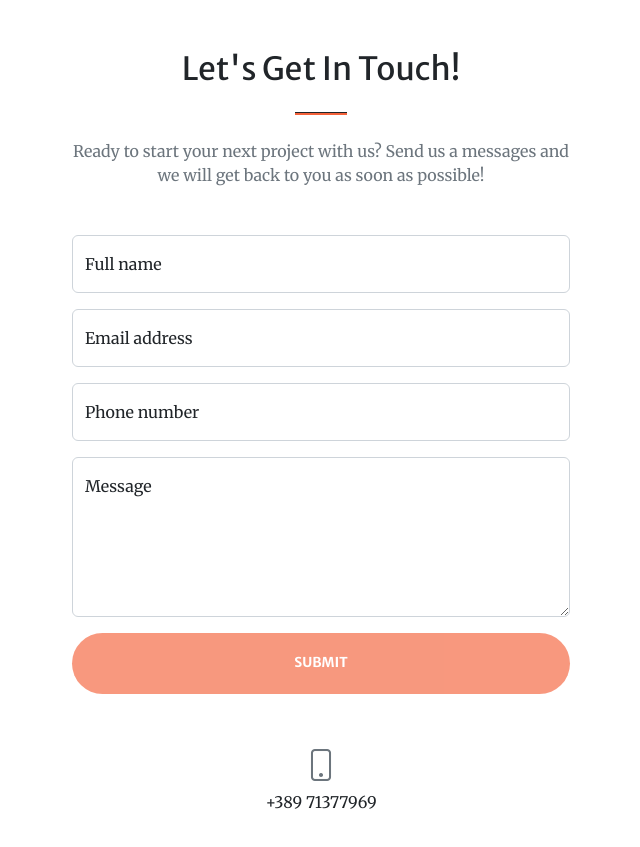
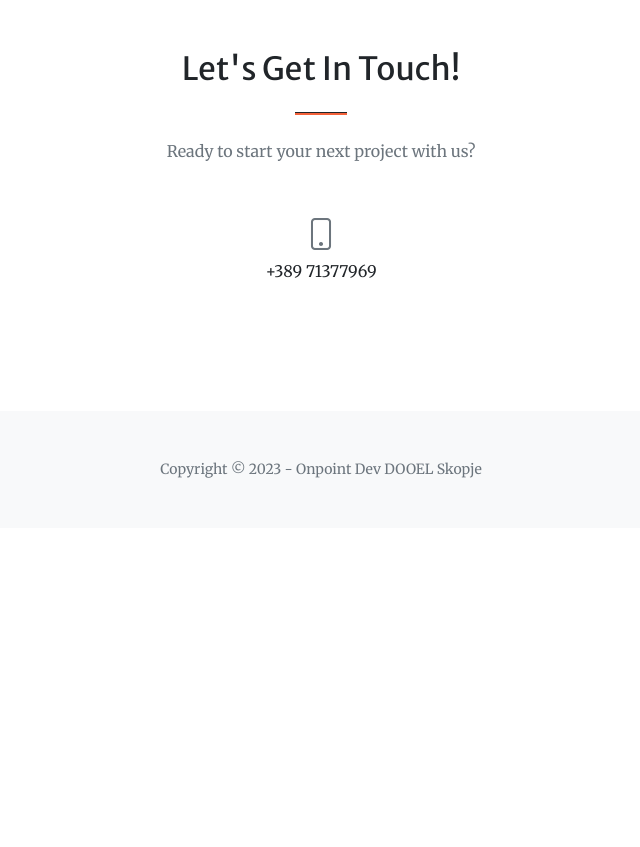
Before and after one commit to SanjaRisteska/onpointdev.github.io, a plain HTML site: page index.html in a window 1280 px wide. Shown: the part 2240-3087 px from the top of the page, without its empty margins (319-959 px from the left). After the commit the page ends 2768 px from the top, so only its background shows below. Drawn offline with nearby package versions, Linux system fonts and the light colour scheme; some packages are replaced by stand-ins of ours; a script that the page names is missing.

Commit message:
Update index.html

```diff
--- a/index.html
+++ b/index.html
@@ -123,61 +123,7 @@
                     <div class="col-lg-8 col-xl-6 text-center">
                         <h2 class="mt-0">Let's Get In Touch!</h2>
                         <hr class="divider" />
-                        <p class="text-muted mb-5">Ready to start your next project with us? Send us a messages and we will get back to you as soon as possible!</p>
-                    </div>
-                </div>
-                <div class="row gx-4 gx-lg-5 justify-content-center mb-5">
-                    <div class="col-lg-6">
-                        <!-- * * * * * * * * * * * * * * *-->
-                        <!-- * * SB Forms Contact Form * *-->
-                        <!-- * * * * * * * * * * * * * * *-->
-                        <!-- This form is pre-integrated with SB Forms.-->
-                        <!-- To make this form functional, sign up at-->
-                        <!-- https://startbootstrap.com/solution/contact-forms-->
-                        <!-- to get an API token!-->
-                        <form id="contactForm" data-sb-form-api-token="API_TOKEN">
-                            <!-- Name input-->
-                            <div class="form-floating mb-3">
-                                <input class="form-control" id="name" type="text" placeholder="Enter your name..." data-sb-validations="required" />
-                                <label for="name">Full name</label>
-                                <div class="invalid-feedback" data-sb-feedback="name:required">A name is required.</div>
-                            </div>
-                            <!-- Email address input-->
-                            <div class="form-floating mb-3">
-                                <input class="form-control" id="email" type="email" placeholder="name@example.com" data-sb-validations="required,email" />
-                                <label for="email">Email address</label>
-                                <div class="invalid-feedback" data-sb-feedback="email:required">An email is required.</div>
-                                <div class="invalid-feedback" data-sb-feedback="email:email">Email is not valid.</div>
-                            </div>
-                            <!-- Phone number input-->
-                            <div class="form-floating mb-3">
-                                <input class="form-control" id="phone" type="tel" placeholder="(123) 456-7890" data-sb-validations="required" />
-                                <label for="phone">Phone number</label>
-                                <div class="invalid-feedback" data-sb-feedback="phone:required">A phone number is required.</div>
-                            </div>
-                            <!-- Message input-->
-                            <div class="form-floating mb-3">
-                                <textarea class="form-control" id="message" type="text" placeholder="Enter your message here..." style="height: 10rem" data-sb-validations="required"></textarea>
-                                <label for="message">Message</label>
-                                <div class="invalid-feedback" data-sb-feedback="message:required">A message is required.</div>
-                            </div>
-                            <!-- Submit success message-->
-                            <!---->
-                            <!-- This is what your users will see when the form-->
-                            <!-- has successfully submitted-->
-                            <div class="d-none" id="submitSuccessMessage">
-                                <div class="text-center mb-3">
-                                    <div class="fw-bolder">Form submission successful!</div>
-                                </div>
-                            </div>
-                            <!-- Submit error message-->
-                            <!---->
-                            <!-- This is what your users will see when there is-->
-                            <!-- an error submitting the form-->
-                            <div class="d-none" id="submitErrorMessage"><div class="text-center text-danger mb-3">Error sending message!</div></div>
-                            <!-- Submit Button-->
-                            <div class="d-grid"><button class="btn btn-primary btn-xl disabled" id="submitButton" type="submit">Submit</button></div>
-                        </form>
+                        <p class="text-muted mb-5">Ready to start your next project with us?</p>
                     </div>
                 </div>
                 <div class="row gx-4 gx-lg-5 justify-content-center">
```
